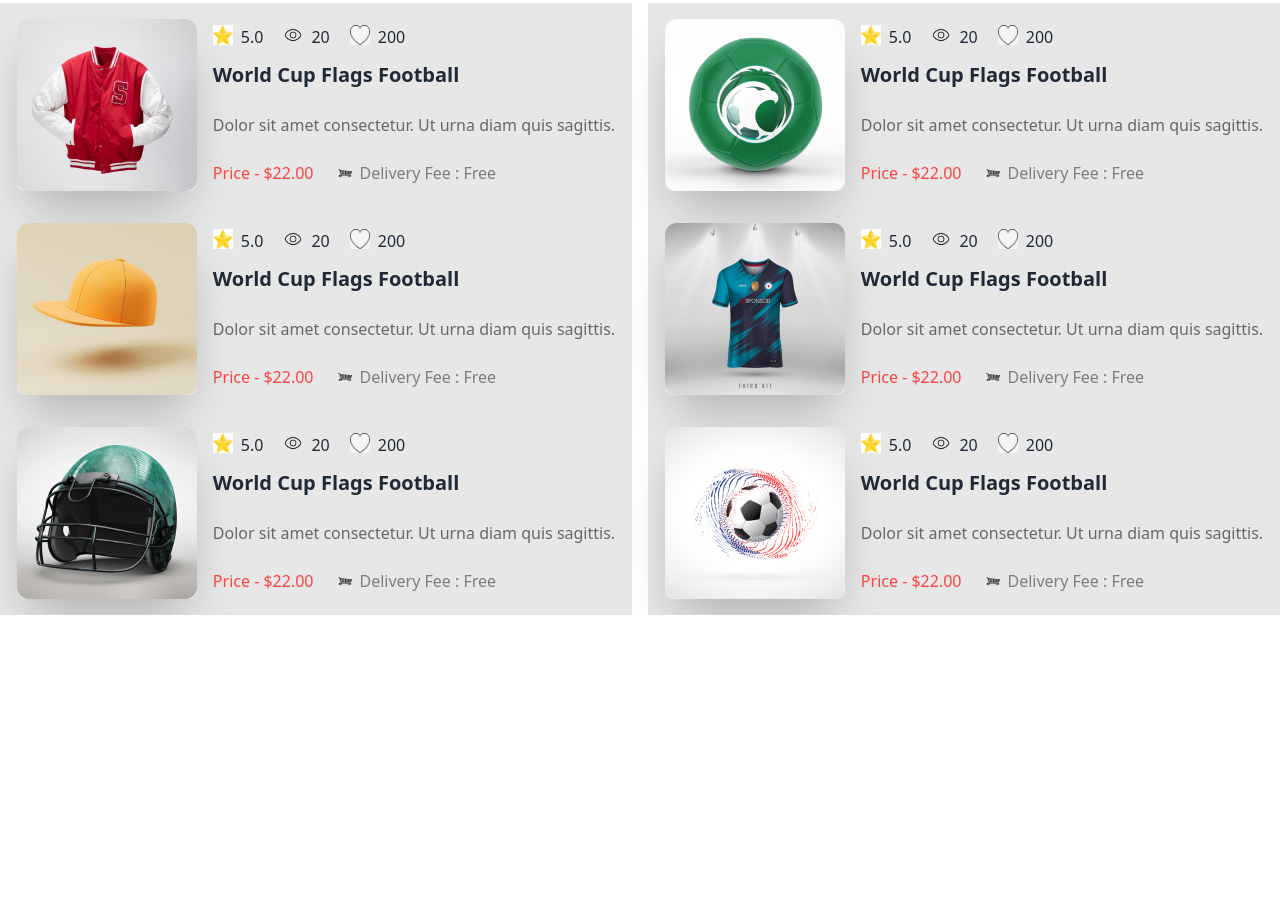
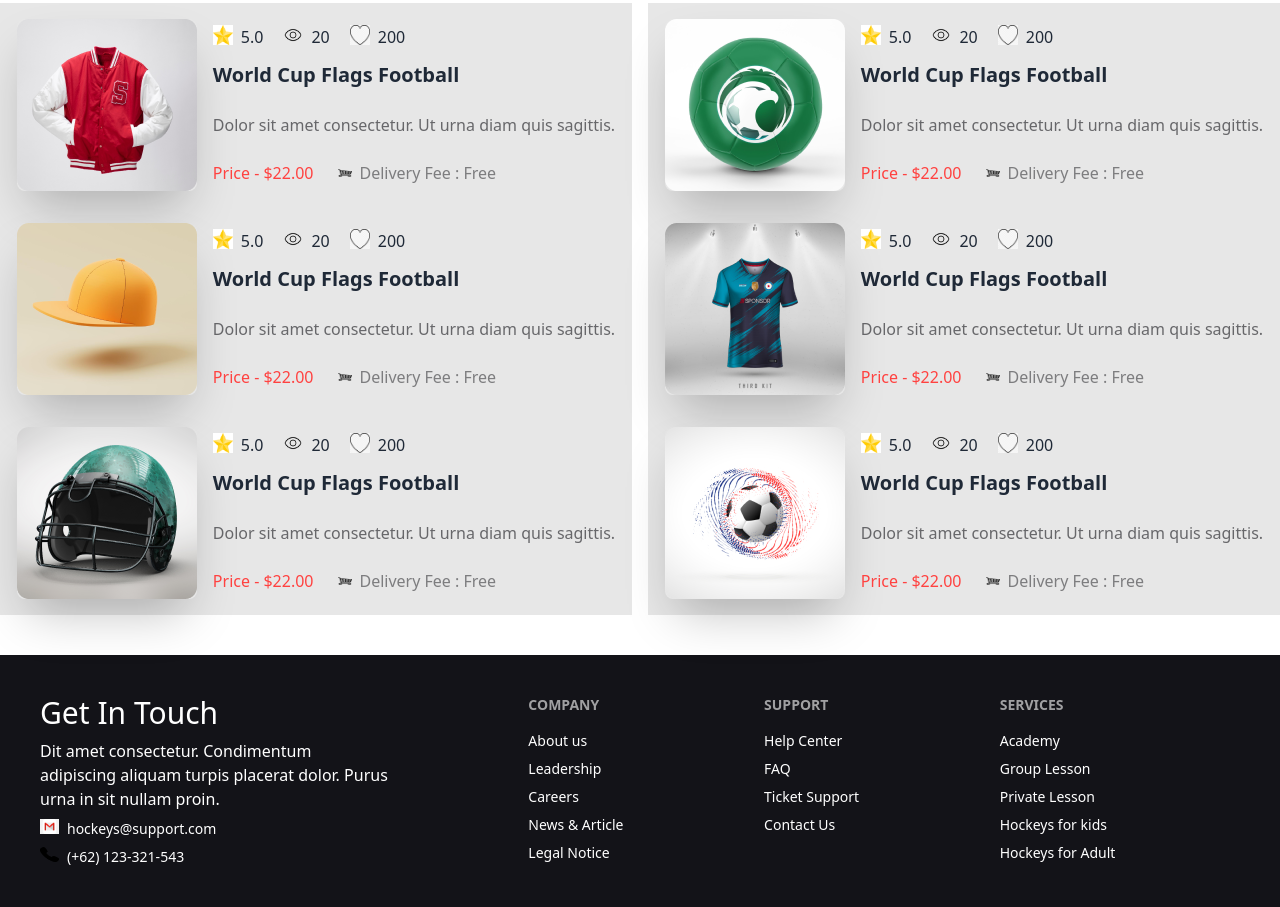
Before and after one commit to durjoy4D/My-Third-Assignment, a plain HTML site: page index.html in a window 1280 px wide. Shown: the part 2331-3238 px from the top of the page. Before the commit the page ends 2946 px from the top, so only its background shows below. Drawn offline with nearby package versions, Linux system fonts and the light colour scheme.

Commit message:
added footer section

```diff
--- a/index.html
+++ b/index.html
@@ -352,9 +352,9 @@
                 </div>
             </div>
 
-        </section>
+            </section>
     </main>
-    <!--<footer class="footer sm: conteiner sm: mx-auto bg-[#131318] p-10 mt-10 bg-base-200 text-base-content">
+    <footer class="footer sm: conteiner sm: mx-auto bg-[#131318] p-10 mt-10 bg-base-200 text-base-content">
         <nav class="text-[#FFFFFF]">
             <h2 class="text-3xl text-[#FFFFFF]">Get In Touch</h2>
             <p class="text-base font-medium">Dit amet consectetur. Condimentum <br> adipiscing aliquam turpis placerat
@@ -392,7 +392,7 @@
             <a class="link link-hover">Hockeys for kids</a>
             <a class="link link-hover">Hockeys for Adult</a>
         </nav>
-    </footer>-->
+    </footer>
 </body>
 
 </html>
```
